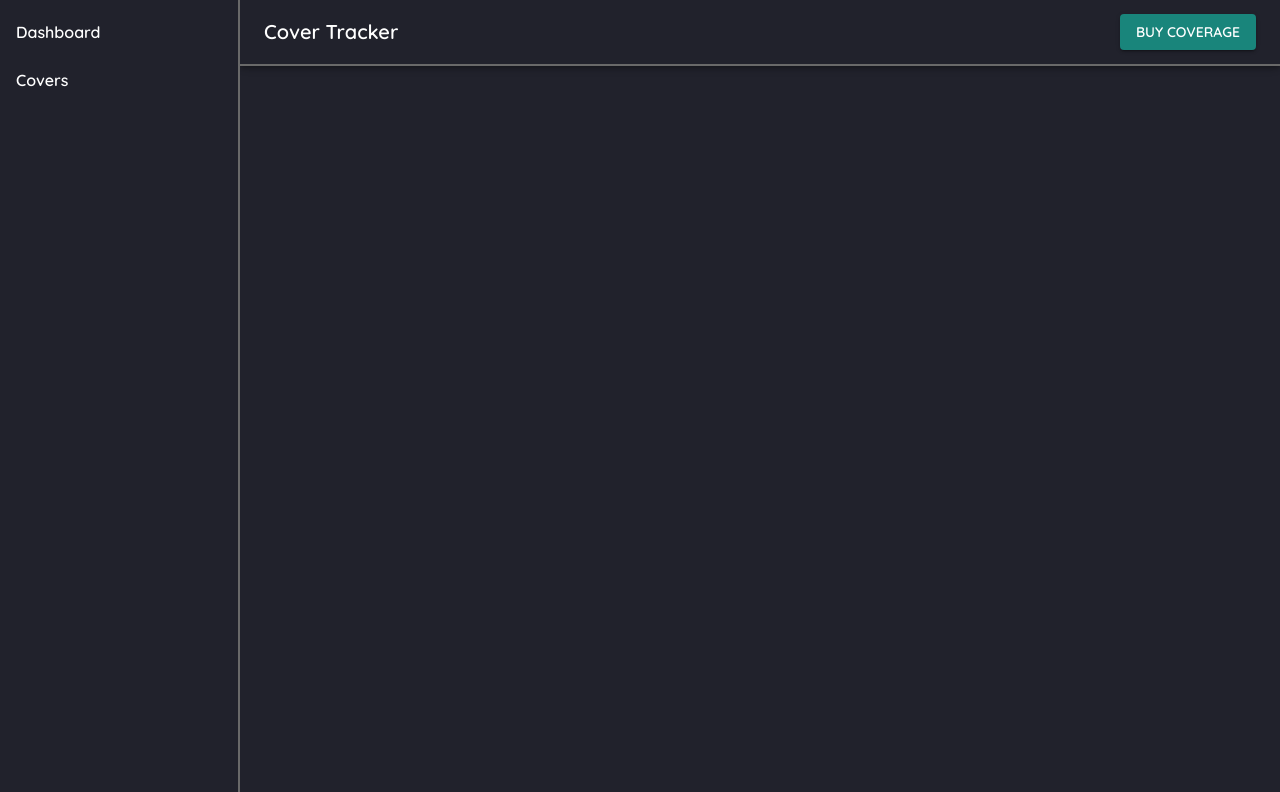
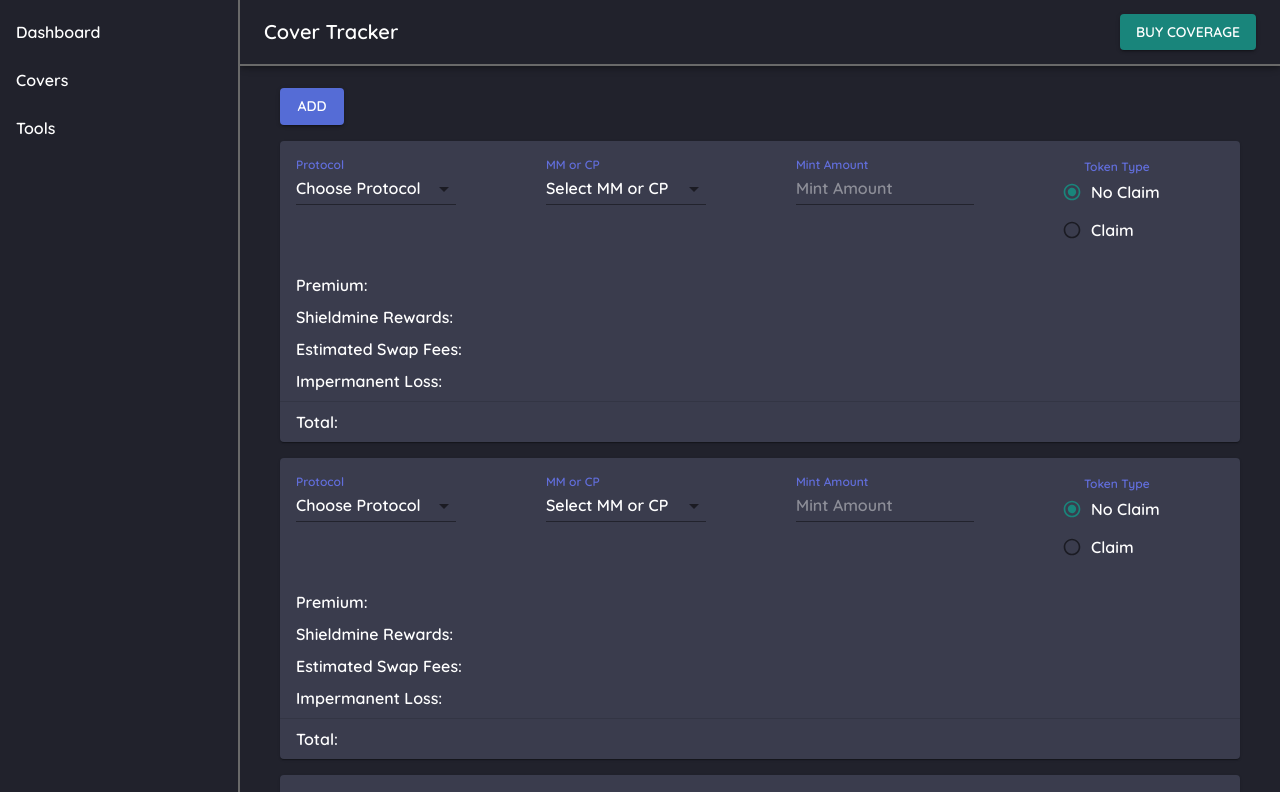
Before and after one commit to Laserbach/CoverDashboard, a React (Create React App) app: page /tools in a window 1280 px wide. Shown: the top 792 px of the page. Built offline with nearby package versions, Linux system fonts and the light colour scheme.

Commit message:
Add tools page

```diff
--- a/src/App.tsx
+++ b/src/App.tsx
@@ -1,4 +1,4 @@
-import { useState, useEffect } from "react";
+import { useState } from "react";
 import AppBar from "@material-ui/core/AppBar";
 import CssBaseline from "@material-ui/core/CssBaseline";
 import Drawer from "@material-ui/core/Drawer";
@@ -22,6 +22,7 @@ import {
 import Home from "./pages/Home";
 import Covers from "./pages/Covers";
 import Cover from "./pages/Cover";
+import Tools from "./pages/Tools";
 
 const drawerWidth = 240;
 
@@ -66,33 +67,20 @@ const useStyles = makeStyles((theme: Theme) =>
   })
 );
 
-interface Data {
-  timestamp: number;
-  claim: {
-    price: number;
-    swapVol: string;
-    liquidity: number;
-  };
-  noclaim: {
-    price: number;
-    swapVol: string;
-    liquidity: number;
-  };
-}
-
 const App: React.FC = () => {
   const classes = useStyles();
   const theme = useTheme();
   const [mobileOpen, setMobileOpen] = useState(false);
 
-  const handleDrawerToggle = () => {
+  const handleDrawerToggle = (event: any) => {
+    console.log(drawer);
     setMobileOpen(!mobileOpen);
   };
 
   const drawer = (
     <div>
       <List>
-        {["Dashboard", "Covers"].map((text, index) => (
+        {["Dashboard", "Covers", "Tools"].map((text) => (
           <Link
             to={text === "Dashboard" ? "/" : `/${text.toLowerCase()}`}
             key={text}
@@ -175,7 +163,10 @@ const App: React.FC = () => {
             <Route path="/covers" exact>
               <Covers />
             </Route>
-            <Route path="/covers/:cover" exact component={Cover}></Route>
+            <Route path="/covers/:cover" exact component={Cover} />
+            <Route path="/tools" exact>
+              <Tools />
+            </Route>
           </Switch>
         </main>
       </div>
--- /dev/null
+++ b/src/components/Calc.jsx
@@ -0,0 +1,138 @@
+import { useState } from "react";
+import Box from "@material-ui/core/Box";
+import Select from "@material-ui/core/Select";
+import MenuItem from "@material-ui/core/MenuItem";
+import Input from "@material-ui/core/Input";
+import InputLabel from "@material-ui/core/InputLabel";
+import Radio from "@material-ui/core/Radio";
+import RadioGroup from "@material-ui/core/RadioGroup";
+import FormControlLabel from "@material-ui/core/FormControlLabel";
+import FormLabel from "@material-ui/core/FormLabel";
+import { makeStyles } from "@material-ui/core/styles";
+import FormControl from "@material-ui/core/FormControl";
+import Typography from "@material-ui/core/Typography";
+import Divider from "@material-ui/core/Divider";
+import Card from "@material-ui/core/Card";
+
+const useStyles = makeStyles((theme) => ({
+  root: {
+    backgroundColor: "#3a3c4d",
+    margin: theme.spacing(2),
+  },
+  formControl: {
+    margin: theme.spacing(2),
+    minWidth: 160,
+  },
+  label: {
+    color: "#6b7affcc",
+  },
+  formLabel: {
+    color: "#6b7affcc",
+    transform: "translate(0, 1.5px) scale(0.75)",
+  },
+  text: {
+    margin: theme.spacing(1),
+    marginLeft: theme.spacing(2),
+  },
+}));
+
+const Calc = () => {
+  const classes = useStyles();
+  const [protocol, setProtocol] = useState("default");
+  const [mmcp, setMmcp] = useState("default");
+  const [amount, setAmount] = useState("");
+  const [radio, setRadio] = useState("noclaim");
+  const handleChangeProtocol = (event) => {
+    setProtocol(event.target.value);
+  };
+  const handleChangeMmcp = (event) => {
+    setMmcp(event.target.value);
+  };
+  const handleChangeAmount = (event) => {
+    setAmount(event.target.value);
+  };
+  const handleChangeRadio = (event) => {
+    setRadio(event.target.value);
+  };
+  return (
+    <Card className={classes.root}>
+      <Box
+        display="flex"
+        flexDirection="row"
+        justifyContent="space-between"
+        flexWrap="wrap"
+      >
+        <FormControl className={classes.formControl}>
+          <InputLabel className={classes.label} id="protocol-label">
+            Protocol
+          </InputLabel>
+          <Select
+            labelId="protocol-label"
+            id="protocol-select"
+            value={protocol}
+            onChange={handleChangeProtocol}
+          >
+            <MenuItem value={"default"}>Choose Protocol</MenuItem>
+            <MenuItem value={"curve"}>Curve</MenuItem>
+            <MenuItem value={"aave"}>Aave</MenuItem>
+            <MenuItem value={"balancer"}>Balancer</MenuItem>
+          </Select>
+        </FormControl>
+        <FormControl className={classes.formControl}>
+          <InputLabel className={classes.label} id="mmcp-label">
+            MM or CP
+          </InputLabel>
+          <Select
+            labelId="mmcp-label"
+            id="mmcp-select"
+            value={mmcp}
+            onChange={handleChangeMmcp}
+          >
+            <MenuItem value={"default"}>Select MM or CP</MenuItem>
+            <MenuItem value={"mm"}>MM</MenuItem>
+            <MenuItem value={"cp"}>CP</MenuItem>
+          </Select>
+        </FormControl>
+        <FormControl className={classes.formControl}>
+          <InputLabel className={classes.label} id="mint-amount" shrink>
+            Mint Amount
+          </InputLabel>
+          <Input
+            id="mint-amount"
+            value={amount}
+            onChange={handleChangeAmount}
+            type="number"
+            placeholder="Mint Amount"
+          />
+        </FormControl>
+        <FormControl className={classes.formControl}>
+          <FormLabel className={classes.formLabel}>Token Type</FormLabel>
+          <RadioGroup
+            name="cov-token"
+            value={radio}
+            onChange={handleChangeRadio}
+          >
+            <FormControlLabel
+              value="noclaim"
+              control={<Radio size="small" />}
+              label="No Claim"
+            />
+            <FormControlLabel
+              value="claim"
+              control={<Radio size="small" />}
+              label="Claim"
+            />
+          </RadioGroup>
+        </FormControl>
+      </Box>
+      <Typography className={classes.text}>Premium:</Typography>
+      <Typography className={classes.text}>Shieldmine Rewards:</Typography>
+      <Typography className={classes.text}>Estimated Swap Fees:</Typography>
+      <Typography className={classes.text}>Impermanent Loss:</Typography>
+      <Divider />
+      <Typography className={classes.text}>Total:</Typography>
+    </Card>
+  );
+};
+
+export default Calc;
--- /dev/null
+++ b/src/pages/Tools.tsx
@@ -0,0 +1,40 @@
+import { useState } from "react";
+import { makeStyles } from "@material-ui/core/styles";
+import Button from "@material-ui/core/Button";
+
+import Calc from "../components/Calc";
+
+const useStyles = makeStyles((theme) => ({
+  root: {
+    backgroundColor: "#3a3c4d",
+    margin: theme.spacing(2),
+  },
+  button: {
+    marginLeft: theme.spacing(2),
+  },
+}));
+
+const Tools = () => {
+  const classes = useStyles();
+  const [items, setItems] = useState([<Calc />, <Calc />, <Calc />]);
+  const addItem = () => {
+    setItems((p) => [...p, <Calc />]);
+  };
+  return (
+    <div>
+      <Button
+        className={classes.button}
+        variant="contained"
+        color="primary"
+        onClick={addItem}
+      >
+        Add
+      </Button>
+      {items.map((item, index) => (
+        <div key={index}>{item} </div>
+      ))}
+    </div>
+  );
+};
+
+export default Tools;
--- a/src/theme.tsx
+++ b/src/theme.tsx
@@ -22,7 +22,7 @@ const theme = createMuiTheme({
       paper: "#21222c",
     },
     text: {
-      primary: "#Fff",
+      primary: "#fff",
     },
   },
 });
```
